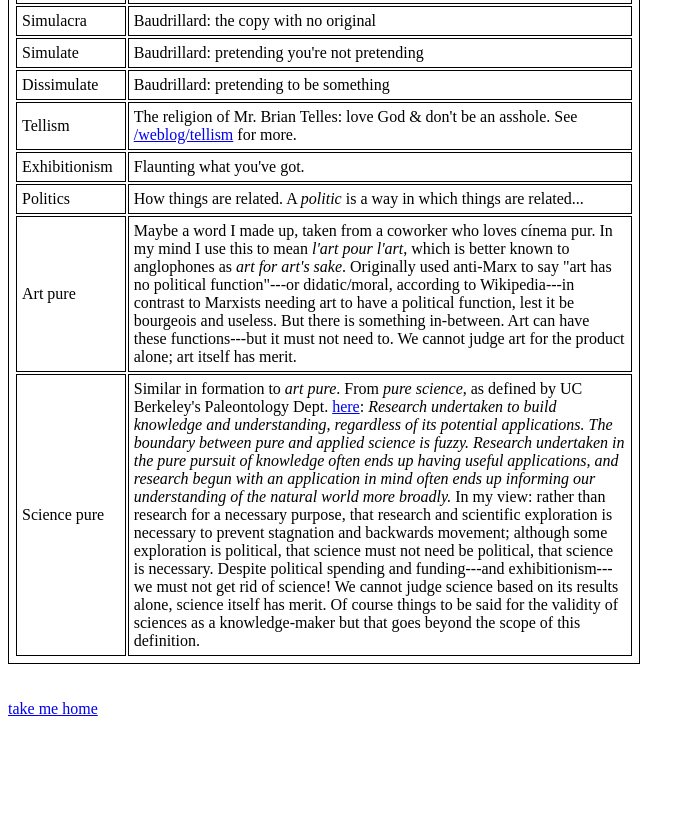
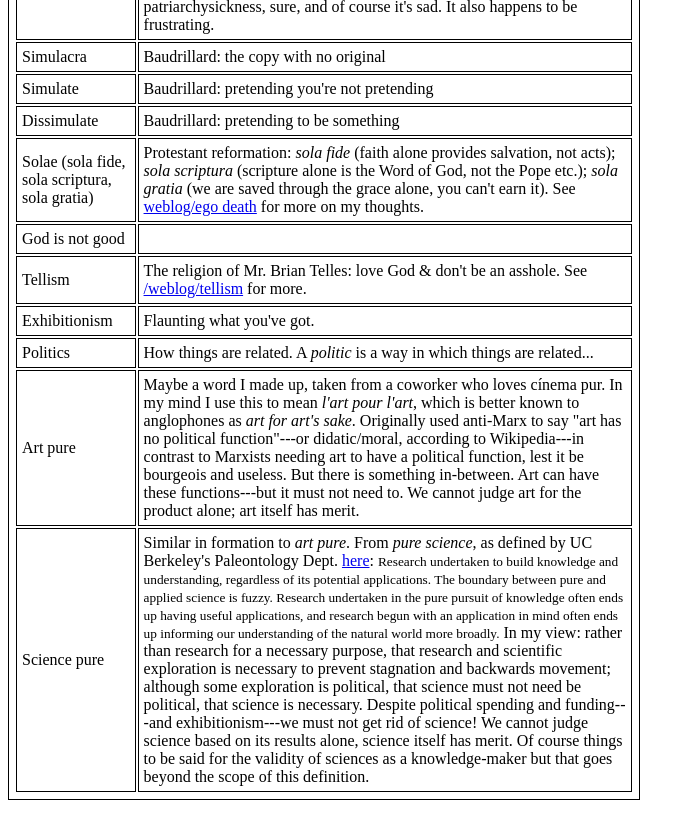
Before and after one commit to pajamaclaws21/pajamaclaws21.github.io, a plain HTML site: page weblog/glossary.html in a window 1280 px wide. Shown: the part 660-1493 px from the top of the page, without its empty margins (0-695 px from the left). Before the commit the page ends 1386 px from the top, so only its background shows below. Drawn offline with Linux system fonts and the light colour scheme.

Commit message:
actualizar cambios

```diff
--- a/weblog/glossary.html
+++ b/weblog/glossary.html
@@ -49,6 +49,10 @@
 
             <tr><td>Dissimulate</td> <td>Baudrillard: pretending to be something</td></tr>
 
+            <tr><td>Solae (sola fide, sola scriptura, sola gratia)</td> <td>Protestant reformation: <em>sola fide</em> (faith alone provides salvation, not acts); <em>sola scriptura</em> (scripture alone is the Word of God, not the Pope etc.); <em>sola gratia</em> (we are saved through the grace alone, you can't earn it). See <a href="/weblog/egodeath.html">weblog/ego death</a> for more on my thoughts.</td></tr>
+
+            <tr><td>God is not good</td> <td></td></tr>
+
             <tr><td>Tellism</td> <td>The religion of Mr. Brian Telles: love God & don't be an asshole. See <a href="/weblog/tellism.html">/weblog/tellism</a> for more.</td></tr>
 
             <tr><td>Exhibitionism</td> <td>Flaunting what you've got.</td></tr>
@@ -57,7 +61,7 @@
 
             <tr><td>Art pure</td> <td>Maybe a word  I made up, taken from a coworker who loves cínema pur. In my mind I use this to mean <em>l'art pour l'art</em>, which is better known to anglophones as <em>art for art's sake</em>. Originally used anti-Marx to say "art has no political function"---or didatic/moral, according to Wikipedia---in contrast to Marxists needing art to have a political function, lest it be bourgeois and useless. But there is something in-between. Art can have these functions---but it must not need to. We cannot judge art for the product alone; art itself has merit.</td></tr>
 
-            <tr><td>Science pure</td> <td>Similar in formation to <em>art pure</em>. From <em>pure science</em>, as defined by UC Berkeley's Paleontology Dept. <a href="https://undsci.berkeley.edu/glossary/pure-science/">here</a>: <em>Research undertaken to build knowledge and understanding, regardless of its potential applications. The boundary between pure and applied science is fuzzy. Research undertaken in the pure pursuit of knowledge often ends up having useful applications, and research begun with an application in mind often ends up informing our understanding of the natural world more broadly.</em> In my view: rather than research for a necessary purpose, that research and scientific exploration is necessary to prevent stagnation and backwards movement; although some exploration is political, that science must not need be political, that science is necessary. Despite political spending and funding---and exhibitionism---we must not get rid of science! We cannot judge science based on its results alone, science itself has merit. Of course things to be said for the validity of sciences as a knowledge-maker but that goes beyond the scope of this definition.</td></tr>
+            <tr><td>Science pure</td> <td>Similar in formation to <em>art pure</em>. From <em>pure science</em>, as defined by UC Berkeley's Paleontology Dept. <a href="https://undsci.berkeley.edu/glossary/pure-science/">here</a>: <small>Research undertaken to build knowledge and understanding, regardless of its potential applications. The boundary between pure and applied science is fuzzy. Research undertaken in the pure pursuit of knowledge often ends up having useful applications, and research begun with an application in mind often ends up informing our understanding of the natural world more broadly.</small> In my view: rather than research for a necessary purpose, that research and scientific exploration is necessary to prevent stagnation and backwards movement; although some exploration is political, that science must not need be political, that science is necessary. Despite political spending and funding---and exhibitionism---we must not get rid of science! We cannot judge science based on its results alone, science itself has merit. Of course things to be said for the validity of sciences as a knowledge-maker but that goes beyond the scope of this definition.</td></tr>
         </table>
 
         <br><br>
```
Also changed, not shown: cool.html (+7 -2 lines), 5 other files.
